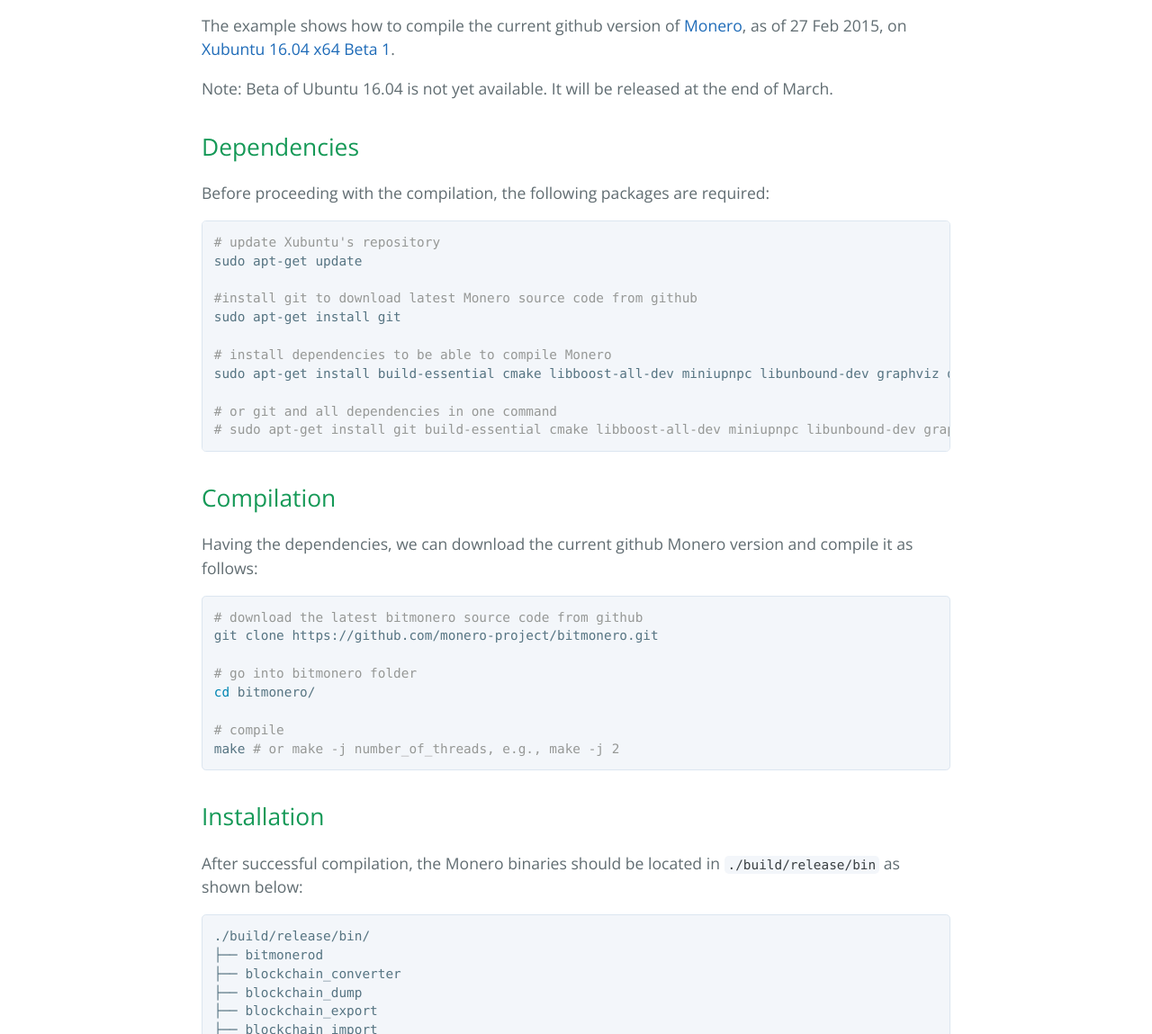
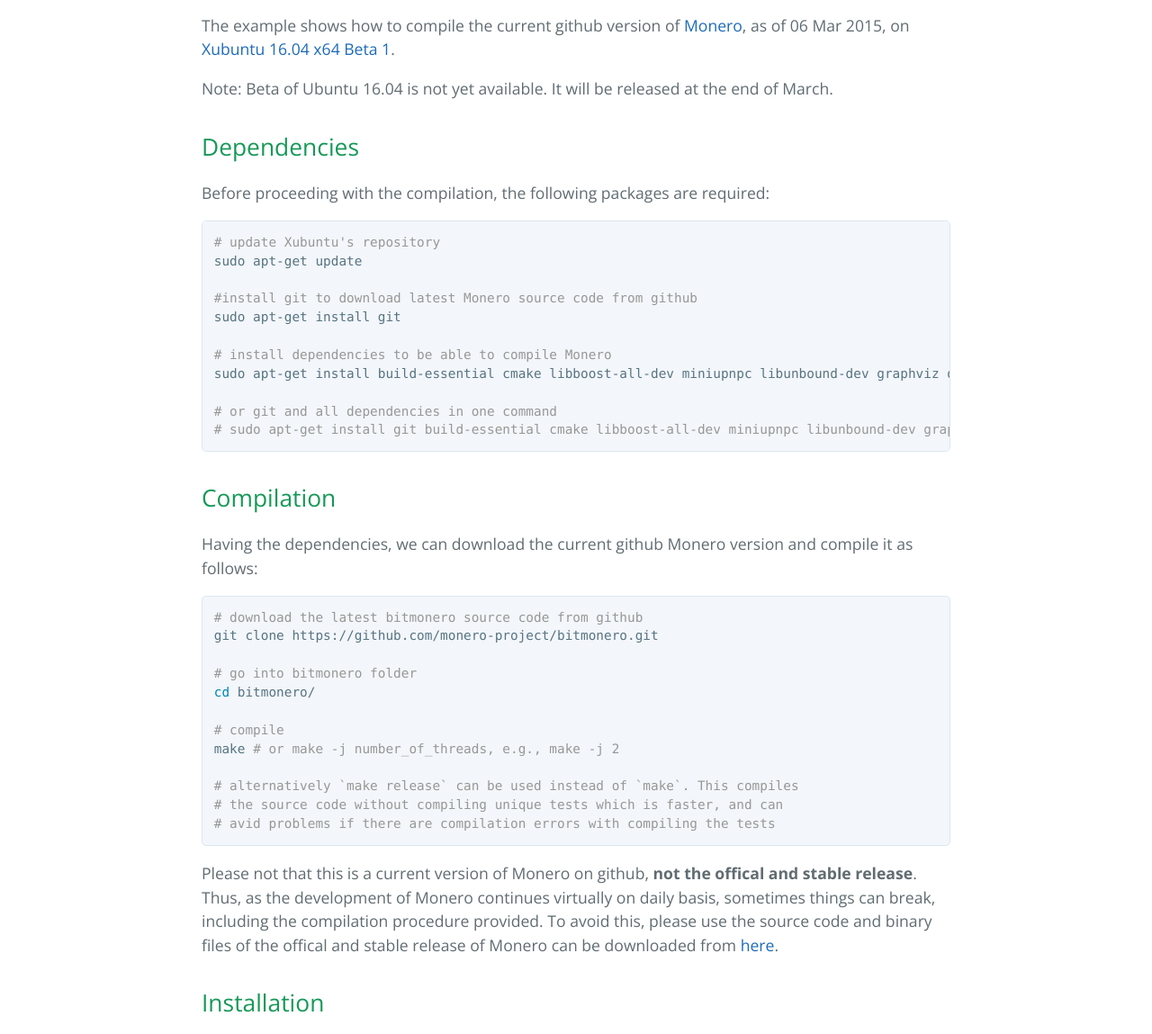
Before and after one commit to moneroexamples/compile-monero-09-on-xubuntu-16-04-beta-1, a plain HTML site: page index.html in a window 1280 px wide. Shown: the part 470-1619 px from the top of the page at 90% size. Drawn offline with nearby package versions, Linux system fonts and the light colour scheme.

```diff
--- a/index.html
+++ b/index.html
@@ -22,7 +22,7 @@
       <h1>
 <a id="compile-monero-09-on-xubuntu-1604-x64-beta-1" class="anchor" href="#compile-monero-09-on-xubuntu-1604-x64-beta-1" aria-hidden="true"><span aria-hidden="true" class="octicon octicon-link"></span></a>Compile Monero 0.9 on Xubuntu 16.04 x64 Beta 1</h1>
 
-<p>The example shows how to compile the current github version of <a href="https://getmonero.org/">Monero</a>, as of 27 Feb 2015, on <a href="http://www.omgubuntu.co.uk/2016/02/ubuntu-16-04-beta-1-download-flavors">Xubuntu 16.04 x64 Beta 1</a>.</p>
+<p>The example shows how to compile the current github version of <a href="https://getmonero.org/">Monero</a>, as of 06 Mar 2015, on <a href="http://www.omgubuntu.co.uk/2016/02/ubuntu-16-04-beta-1-download-flavors">Xubuntu 16.04 x64 Beta 1</a>.</p>
 
 <p>Note: Beta of Ubuntu 16.04 is not yet available. It will be released at the end of March.</p>
 
@@ -55,7 +55,15 @@
 <span class="pl-c1">cd</span> bitmonero/
 
 <span class="pl-c"># compile</span>
-make <span class="pl-c"># or make -j number_of_threads, e.g., make -j 2</span></pre></div>
+make <span class="pl-c"># or make -j number_of_threads, e.g., make -j 2</span>
+
+<span class="pl-c"># alternatively `make release` can be used instead of `make`. This compiles</span>
+<span class="pl-c"># the source code without compiling unique tests which is faster, and can</span>
+<span class="pl-c"># avid problems if there are compilation errors with compiling the tests</span></pre></div>
+
+<p>Please not that this is a current version of Monero on github, <strong>not the offical and stable
+release</strong>. Thus, as the development of Monero continues virtually on daily basis, sometimes
+things can break, including the compilation procedure provided. To avoid this, please use the source code and binary files of the offical and stable release of Monero can be downloaded from <a href="https://github.com/monero-project/bitmonero/releases/latest">here</a>. </p>
 
 <h2>
 <a id="installation" class="anchor" href="#installation" aria-hidden="true"><span aria-hidden="true" class="octicon octicon-link"></span></a>Installation</h2>
```
Also changed, not shown: params.json (+1 -1 lines).
